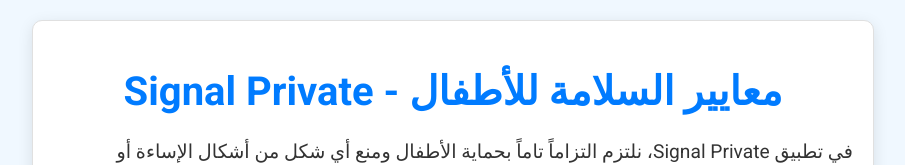
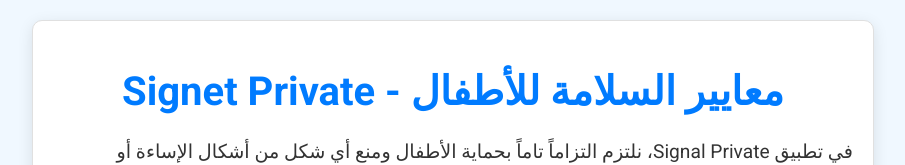
Before and after one commit to cryptiome/cryptiome-data-deletion, a plain HTML site: page child-safety.html in a window 1280 px wide. Shown: the top 165 px of the page, without its empty margins (187-1092 px from the left). Drawn offline with Linux system fonts and the light colour scheme.

Commit message:
Update child-safety.html

```diff
--- a/child-safety.html
+++ b/child-safety.html
@@ -3,7 +3,7 @@
 <head>
     <meta charset="UTF-8">
     <meta name="viewport" content="width=device-width, initial-scale=1.0">
-    <title>معايير السلامة للأطفال - Signal Private</title>
+    <title>معايير السلامة للأطفال - Signet Private</title>
     <link href="https://fonts.googleapis.com/css2?family=Roboto:wght@400;700&display=swap" rel="stylesheet">
     <style>
         body {
@@ -73,7 +73,7 @@
 </head>
 <body>
     <div class="container">
-        <h1>معايير السلامة للأطفال - Signal Private</h1>
+        <h1>معايير السلامة للأطفال - Signet Private</h1>
         <p>في تطبيق Signal Private، نلتزم التزاماً تاماً بحماية الأطفال ومنع أي شكل من أشكال الإساءة أو الاستغلال الجنسي للأطفال عبر منصتنا.</p>
 
         <h2>سياسات المحتوى</h2>
```
